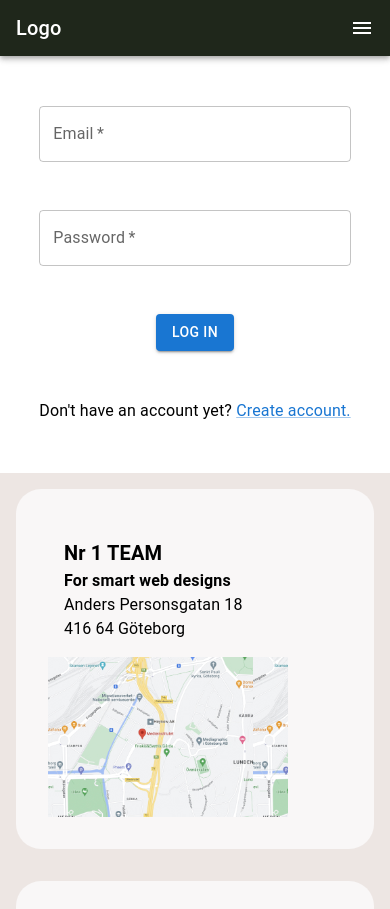
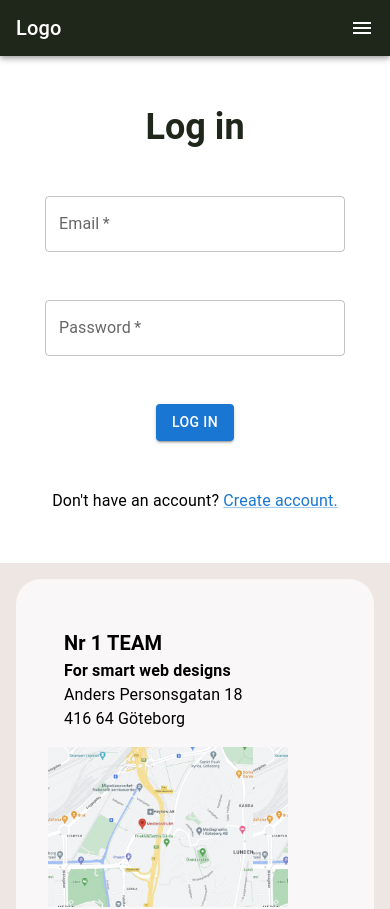
Before and after one commit to Prisberg/nr1team, a React (Create React App) app: page /login in a window 390 px wide. Shown: the top 909 px of the page. Built offline with nearby package versions, Linux system fonts and the light colour scheme.

Commit message:
header and responsiveness

```diff
--- a/src/components/pages/user/Login.jsx
+++ b/src/components/pages/user/Login.jsx
@@ -8,6 +8,8 @@ function Login() {
             autoComplete="off"
             /* onSubmit={handleSubmit} */>
             <Box sx={loginMainBox}>
+                <Typography sx={header} variant='h3'>Log in</Typography>
+                <Box sx={loginSecondBox}>
                     <TextField
                         /* onChange={handleInputValue} */
                         /*   onBlur={handleInputValue} */
@@ -20,7 +22,7 @@ function Login() {
                     <TextField
                         /* onChange={handleInputValue} */
                         /*   onBlur={handleInputValue} */
-                    name="Password"
+                        name="password"
                         label="Password"
                         fullWidth
                         autoComplete
@@ -32,13 +34,20 @@ function Login() {
                     >
                         Log in
                     </Button>
-                <Typography>Don't have an account yet? <Link href="/register">Create account.</Link></Typography>
+                    <Typography>Don't have an account? <Link href="/register">Create account.</Link></Typography>
+                </Box>
             </Box>
         </form>
     )
 }
 
 export default Login;
+
+const header = {
+    fontSize: { xs: '36px', sm: '64px', md: '100px' },
+    fontWeight: 'bold',
+    color: '#1F271B'
+}
 
 const loginForm = {
     display: 'flex',
@@ -53,3 +62,11 @@ const loginMainBox = {
     flexDirection: 'column',
     gap: '3rem',
 }
+
+const loginSecondBox = {
+    width: { xs: '300px', lg: 'max-content' },
+    display: 'flex',
+    alignItems: 'center',
+    flexDirection: 'column',
+    gap: '3rem',
+}
--- a/src/components/pages/user/Register.jsx
+++ b/src/components/pages/user/Register.jsx
@@ -8,6 +8,8 @@ function Register() {
             autoComplete="off"
             /* onSubmit={handleSubmit} */>
             <Box sx={registerMainBox}>
+                <Typography sx={header} variant='h3'>Create Account</Typography>
+                <Box sx={registerSecondBox}>
                     <TextField
                         /* onChange={handleInputValue} */
                         /*   onBlur={handleInputValue} */
@@ -52,11 +54,18 @@ function Register() {
                     </Button>
                     <Typography>Already have an account? <Link href="/login">Log in to your account.</Link></Typography>
                 </Box>
+            </Box>
         </form>
     )
 }
 
 export default Register;
+
+const header = {
+    fontSize: { xs: '36px', sm: '64px', md: '100px' },
+    fontWeight: 'bold',
+    color: '#1F271B'
+}
 
 const registerForm = {
     display: 'flex',
@@ -71,3 +80,11 @@ const registerMainBox = {
     flexDirection: 'column',
     gap: '3rem',
 }
+
+const registerSecondBox = {
+    width: {xs: '300px', lg:'max-content'},
+    display: 'flex',
+    alignItems: 'center',
+    flexDirection: 'column',
+    gap: '3rem',
+}
```
Lines whose indentation alone changed are shown as unchanged.
